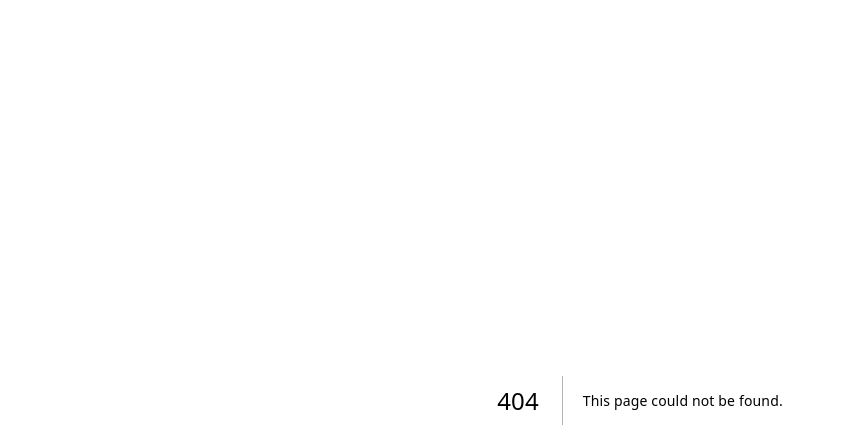
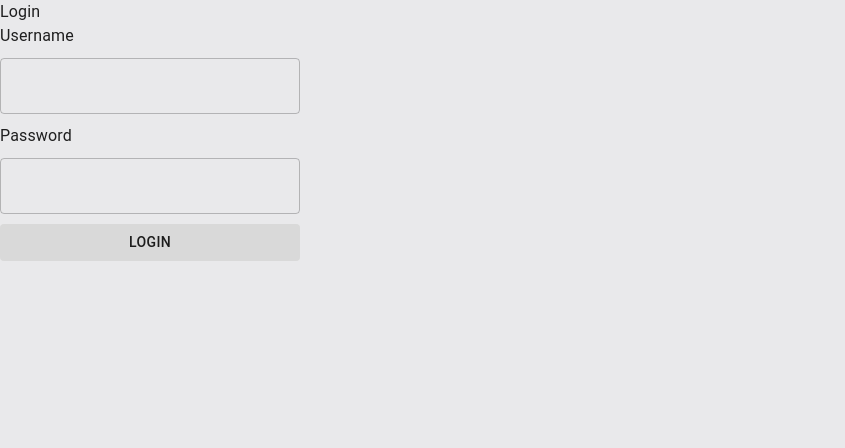
Before and after one commit to Palm394/chat-application-client, a Next.js app: page /login in a window 1280 px wide. Before the commit this address had no page. Shown: the top 448 px of the page, without its empty margins (0-845 px from the left). Built offline with nearby package versions, Linux system fonts and the light colour scheme.

Commit message:
Initialize login page

```diff
--- /dev/null
+++ b/src/pages/login.tsx
@@ -0,0 +1,21 @@
+import theme from "@/config/theme"
+import { Button, Stack, TextField, Typography } from "@mui/material"
+
+export default function Login() {
+  function onSubmit(): void {
+
+  }
+
+  return (
+    <>
+      <Typography>Login</Typography>
+      <Stack sx={{ width: "300px" }} spacing={theme.spacing(2)}>
+        <Typography>Username</Typography>
+        <TextField />
+        <Typography>Password</Typography>
+        <TextField />
+        <Button onClick={onSubmit} variant="contained">Login</Button>
+      </Stack>
+    </>
+  )
+}
```
